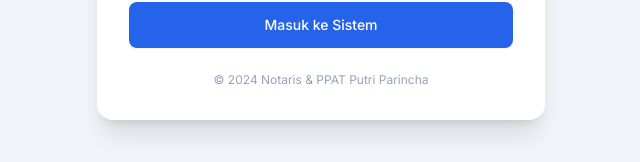
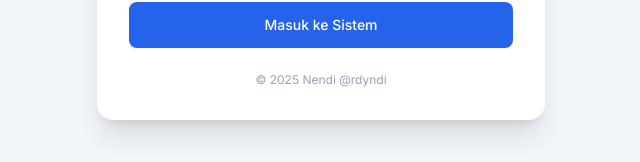
Before and after one commit to rdyndi/ProFileManager, a React (Vite) app: page / in a window 1280 px wide. Shown: the part 551-713 px from the top of the page, without its empty margins (319-959 px from the left). Built offline with nearby package versions, Linux system fonts and the light colour scheme.

Commit message:
Update LoginScreen.tsx

```diff
--- a/components/LoginScreen.tsx
+++ b/components/LoginScreen.tsx
@@ -83,7 +83,7 @@
           </form>
 
           <div className="mt-6 text-center">
-            <p className="text-xs text-slate-400">© 2024 Notaris & PPAT Putri Parincha</p>
+            <p className="text-xs text-slate-400">© 2025 Nendi @rdyndi</p>
           </div>
         </div>
       </div>
```
